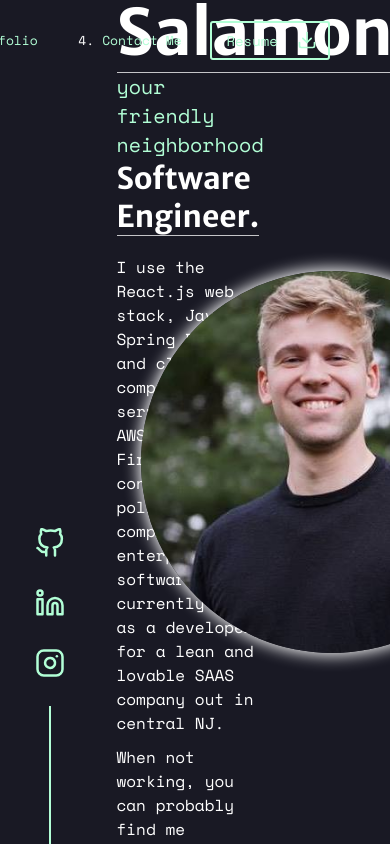
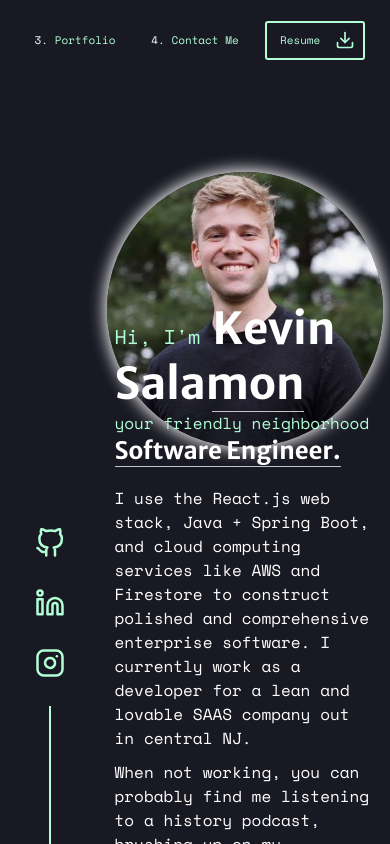
Before and after one commit to kevin-salamon/portfolio-site, a React (Create React App) app: page / in a window 390 px wide. Built offline with nearby package versions, Linux system fonts and the light colour scheme; the HTML template or start-up script is replaced by a standard one.

Commit message:
portrait tablet view complete

```diff
--- a/src/App.js
+++ b/src/App.js
@@ -22,6 +22,7 @@ const StyledAppPage = styled.div`
 
   p {
     margin-block: 0px;
+    user-select: none;
   }
 
   ::-webkit-scrollbar {
--- a/src/components/About/About.js
+++ b/src/components/About/About.js
@@ -10,12 +10,21 @@ const StyledAbout = styled.div`
     justify-content: center;
     align-items: center;
 
+    @media (orientation: portrait) {
+        flex-direction: column-reverse;
+    }
+
     .about-container {
         height: 100%;
         width: 60%;
         display: flex;
         justify-content: center;
         align-items: center;
+
+        @media (orientation: portrait) {
+            height: 40%;
+            width: 100%;
+        }
 
         .about-box {
             height: 75%;
@@ -34,12 +43,20 @@ const StyledAbout = styled.div`
 
             }
 
+            @media (orientation: portrait) {
+                height: 100%;
+            }
+
             div {
                 display: flex;
                 justify-content: flex-start;
                 align-items: center;
                 width: 100%;
                 padding-left: 10%;
+
+                @media (orientation: portrait) {
+                    padding-left: 0%;
+                }
             }
 
             p, span {
@@ -60,6 +77,10 @@ const StyledAbout = styled.div`
                     @media (max-width: 1150px) and (orientation: landscape) {
                         font-size: 20px;
                     }
+
+                    @media (orientation: portrait) and (max-width: 950px) {
+                        font-size: 20px;
+                    }
                 }
 
                 span {
@@ -74,6 +95,10 @@ const StyledAbout = styled.div`
                     }
 
                     @media (max-width: 1150px) and (orientation: landscape) {
+                        font-size: 44px;
+                    }
+
+                    @media (orientation: portrait) and (max-width: 950px) {
                         font-size: 44px;
                     }
 
@@ -119,6 +144,10 @@ const StyledAbout = styled.div`
                     @media (max-width: 1150px) and (orientation: landscape) {
                         font-size: 16px;
                     }
+
+                    @media (orientation: portrait) and (max-width: 950px) {
+                        font-size: 16px;
+                    }
                 }
 
                 span {
@@ -133,6 +162,10 @@ const StyledAbout = styled.div`
                     }
 
                     @media (max-width: 1150px) and (orientation: landscape) {
+                        font-size: 24px;
+                    }
+
+                    @media (orientation: portrait) and (max-width: 950px) {
                         font-size: 24px;
                     }
 
@@ -196,6 +229,11 @@ const StyledAbout = styled.div`
         justify-content: center;
         align-items: center;
 
+        @media (orientation: portrait) {
+            height: 40%;
+            width: 100%;
+        }
+
         .portrait-box {
             height: 50%;
             width: 50%;
@@ -207,6 +245,11 @@ const StyledAbout = styled.div`
             @media (max-width: 1367px) and (orientation: landscape) {
                 width: 40%;
                 height: 40%;
+            }
+
+            @media (orientation: portrait) {
+                height: 90%;
+                width: 90%;
             }
 
             img {
--- a/src/components/Experience/Experience.js
+++ b/src/components/Experience/Experience.js
@@ -81,6 +81,10 @@ const StyledExperience = styled.div`
                     width: 65%;
                 }
 
+                @media (orientation: portrait) {
+                    width: 80%;
+                }
+
                 .name-date {
                     display: flex;
                     align-items: center;
@@ -100,6 +104,10 @@ const StyledExperience = styled.div`
                         flex-direction: column;
                         height: 100%;
                         width: 50%;
+
+                        @media (orientation: portrait) {
+                            width: 60%;
+                        }
 
                         div {
                             height: 50%;
@@ -125,6 +133,10 @@ const StyledExperience = styled.div`
                                 @media (max-width: 1150px) and (orientation: landscape) {
                                     font-size: 18px;
                                 }
+
+                                @media (orientation: portrait) and (max-width: 950px) {
+                                    font-size: 18px;
+                                }
                             }
 
                             span {
@@ -141,6 +153,10 @@ const StyledExperience = styled.div`
                                 @media (max-width: 1150px) and (orientation: landscape) {
                                     font-size: 14px;
                                 }
+
+                                @media (orientation: portrait) and (max-width: 950px) {
+                                    font-size: 16px;
+                                }
                             }
                         }
                     }
@@ -151,6 +167,10 @@ const StyledExperience = styled.div`
                         justify-content: flex-end;
                         height: 100%;
                         width: 50%;
+
+                        @media (orientation: portrait) {
+                            width: 40%;
+                        }
 
                         p {
                             margin-block: 0px;
@@ -165,6 +185,10 @@ const StyledExperience = styled.div`
 
                             @media (max-width: 1150px) and (orientation: landscape) {
                                 font-size: 14px;
+                            }
+
+                            @media (orientation: portrait) and (max-width: 950px) {
+                                font-size: 16px;
                             }
                         }
                     }
@@ -190,6 +214,10 @@ const StyledExperience = styled.div`
 
                         @media (max-width: 1150px) and (orientation: landscape) {
                             font-size: 13px;
+                        }
+
+                        @media (orientation: portrait) and (max-width: 950px) {
+                            font-size: 15px;
                         }
                     }
                 }
--- a/src/components/Header/Header.js
+++ b/src/components/Header/Header.js
@@ -41,6 +41,10 @@ const StyledHeader = styled.div`
         justify-content: flex-end;
         align-items: center;
 
+        @media (orientation: portrait) and (max-width: 950px) {
+            margin-right: 15px;
+        }
+
         .nav-box, .download-box {
             width: 120px;
             height: 100%;
@@ -50,6 +54,10 @@ const StyledHeader = styled.div`
             margin: 0px 10px 0px 10px;
             cursor: pointer;
             text-decoration: none;
+
+            @media (orientation: portrait) and (max-width: 950px) {
+                width: 100px;
+            }
 
             .hover-box {
                 display: flex;
@@ -88,6 +96,10 @@ const StyledHeader = styled.div`
                 color: #B2FFD6;
                 font-family: 'Space Mono', monospace;
                 user-select: none;
+
+                @media (orientation: portrait) and (max-width: 950px) {
+                    font-size: 11px;
+                }
             }
 
             .download {
@@ -115,6 +127,10 @@ const StyledHeader = styled.div`
                         margin-block: 0px;
                         color: ${props => props.hovered === 'download' ? `#202121` : `#B2FFD6`};
                         font-family: 'Space Mono', monospace;
+
+                        @media (orientation: portrait) and (max-width: 950px) {
+                            font-size: 11px;
+                        }
                     }
                 }
 
--- a/src/components/Portfolio/Portfolio.js
+++ b/src/components/Portfolio/Portfolio.js
@@ -15,8 +15,8 @@ const StyledPortfolio = styled.div`
 `;
 
 const StyledPortfolioItem = styled.a`
-    height: 270px;
-    width: 480px;
+    height: 38%;
+    width: 27%;
     margin: 1%;
     background-color: #101017;
     box-shadow: 2px 2px 8px 1px #FFFFFF40;
@@ -30,6 +30,11 @@ const StyledPortfolioItem = styled.a`
     text-decoration: none;
 
     @media (max-width: 1150px) and (orientation: landscape) {
+        height: 27%;
+        width: 38%;
+    }
+
+    @media (orientation: portrait) {
         height: 27%;
         width: 38%;
     }
```
